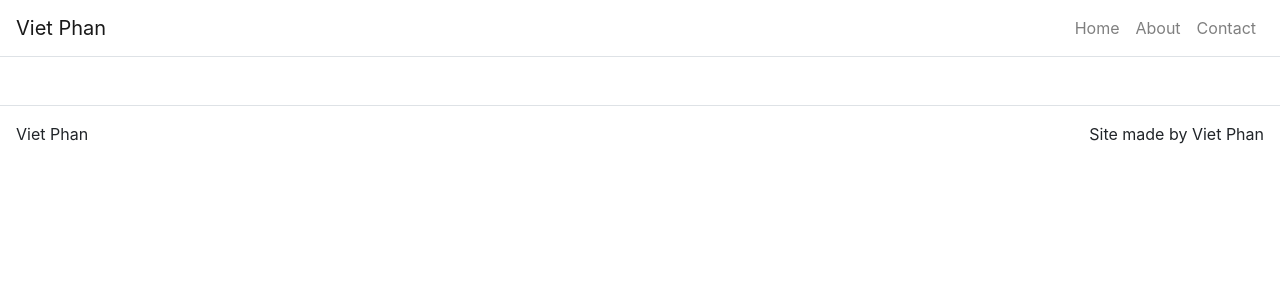
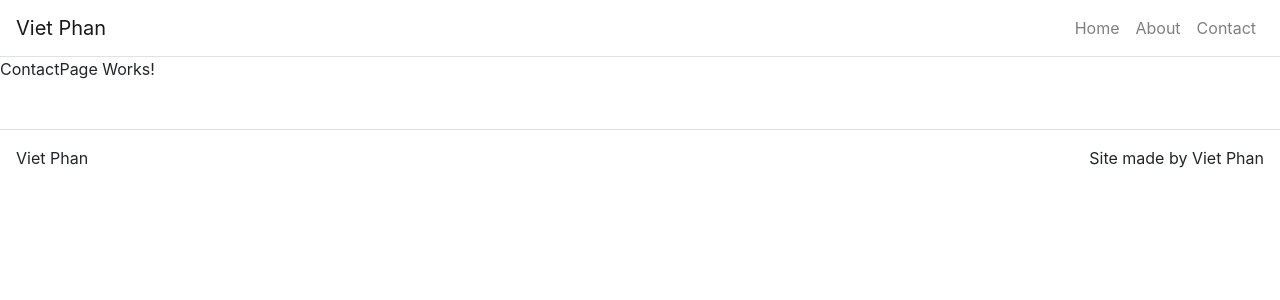
Before and after one commit to v8phan-zz/portfolio-site, a React (Create React App) app: page /contact in a window 1280 px wide. Shown: the top 300 px of the page. Built offline with nearby package versions, Linux system fonts and the light colour scheme.

Commit message:
created pages and routed them

```diff
--- a/src/App.js
+++ b/src/App.js
@@ -6,6 +6,11 @@
 import Nav from 'react-bootstrap/Nav';
 
 import Footer from './components/Footer';
+import HomePage from './pages/HomePage';
+import AboutPage from './pages/AboutPage';
+import ContactPage from './pages/ContactPage';
+
+
 
 class App extends React.Component {
 
@@ -47,9 +52,12 @@
                 <Link className="nav-link" to="/about">About</Link>
                 <Link className="nav-link" to="/contact">Contact</Link>
               </Nav>
-
             </Navbar.Collapse>
           </Navbar>
+
+          <Route path="/" exact render={() => <HomePage title={this.state.home.title} subTitle={this.state.home.subTitle} text={this.state.home.text} />} />
+          <Route path="/about" render={() => <AboutPage title={this.state.about.title} />} />
+          <Route path="/contact" render={() => <ContactPage title={this.state.about.title} />} />
 
           <Footer />
 
--- /dev/null
+++ b/src/pages/AboutPage.js
@@ -0,0 +1,11 @@
+import React from 'react';
+
+function AboutPage(props) {
+
+    return (
+        <p>AboutPage Works!</p>
+    )
+
+}
+
+export default AboutPage;
--- /dev/null
+++ b/src/pages/ContactPage.js
@@ -0,0 +1,11 @@
+import React from 'react';
+
+function ContactPage(props) {
+
+    return (
+        <p>ContactPage Works!</p>
+    )
+
+}
+
+export default ContactPage;
--- /dev/null
+++ b/src/pages/HomePage.js
@@ -0,0 +1,11 @@
+import React from 'react';
+
+function HomePage(props) {
+
+    return (
+        <p>Home Works!</p>
+    )
+
+}
+
+export default HomePage;
```
